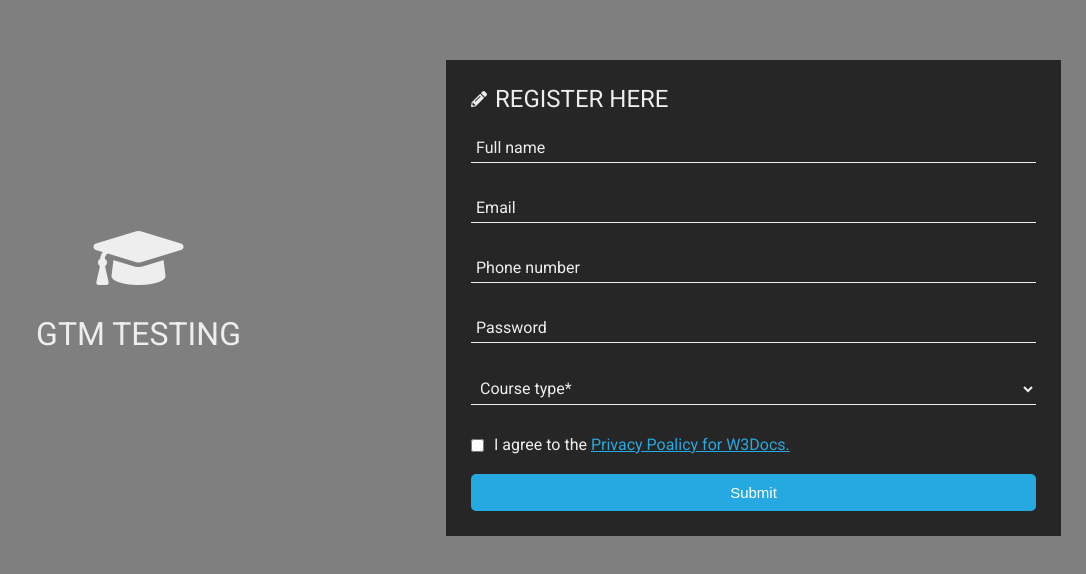
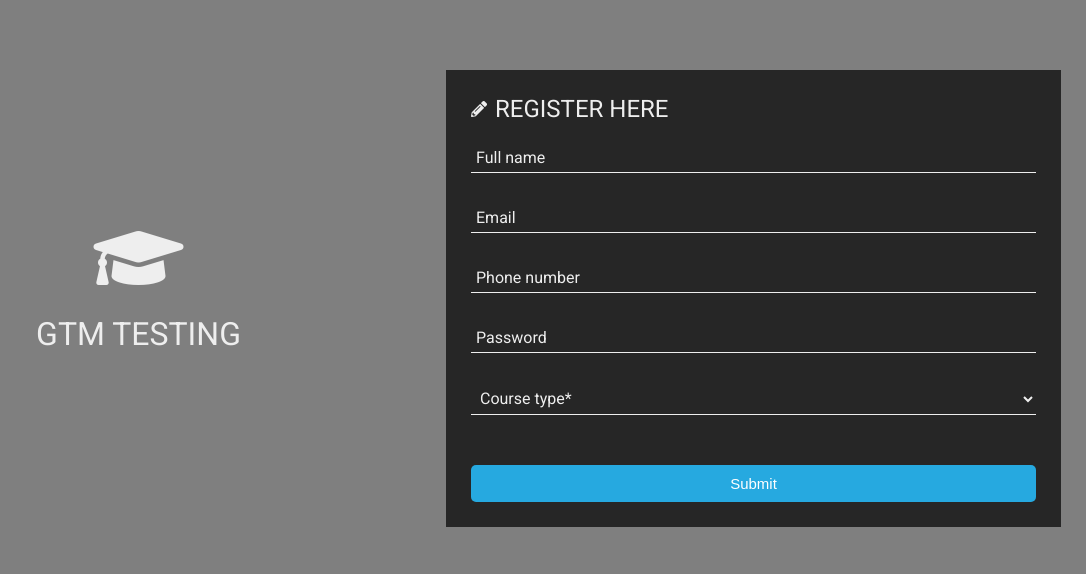
Before and after one commit to relatamayur/gtm, a plain HTML site: page index.html in a window 1280 px wide. Shown: the part 102-676 px from the top of the page, without its empty margins (194-1280 px from the left). Drawn offline with Linux system fonts and the light colour scheme.

Commit message:
Update index.html

```diff
--- a/index.html
+++ b/index.html
@@ -158,9 +158,6 @@ height="0" width="0" style="display:none;visibility:hidden"></iframe></noscript>
             <option value="postgraduate">Postgraduate</option>
           </select>
         </div>
-        <div class="checkbox">
-          <input type="checkbox" name="checkbox"><span>I agree to the <a href="https://www.w3docs.com/privacy-policy">Privacy Poalicy for W3Docs.</a></span>
-        </div>
         <button type="submit">Submit</button>
       </form>
     </div>
```
